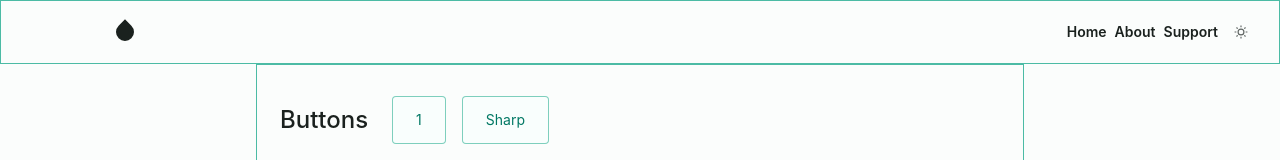
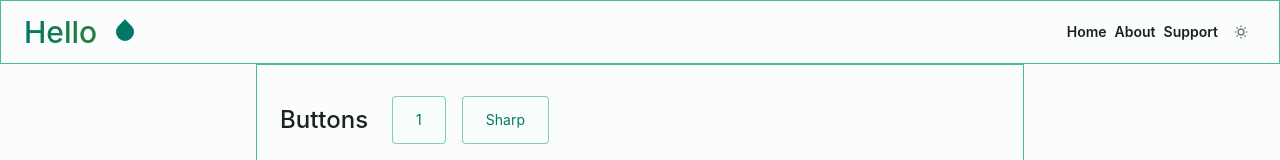
Before and after one commit to nrsimonelli/green-knight, a React (Create React App) app: page / in a window 1280 px wide. Shown: the top 160 px of the page. Built offline with nearby package versions, Linux system fonts and the light colour scheme.

Commit message:
fixed gradient issue

```diff
--- a/src/App.js
+++ b/src/App.js
@@ -23,7 +23,7 @@ const globalStyles = globalCss({
     fontFamily: '$untitled',
     fontSize: '$1',
     lineHeight: '1',
-    color: '$highContrast',
+    color: '$hiContrast',
   },
 });
 
@@ -77,6 +77,7 @@ const App = () => {
         </Flex>
         {buttonName.map((label, index) => (
           <Flex
+            key={index}
             direction='row'
             align='end'
             css={{ mt: '$2', p: '$2', '& > Button': { mr: '$3' } }}
@@ -135,19 +136,19 @@ const App = () => {
               justify='start'
               wrap='wrap'
             >
-              <Text color='contrast' size='1'>
+              <Text color='hiContrast' size='1'>
                 14px
               </Text>
-              <Text color='contrast' size='2'>
+              <Text color='hiContrast' size='2'>
                 24px
               </Text>
-              <Text color='contrast' size='3'>
+              <Text color='hiContrast' size='3'>
                 30px
               </Text>
-              <Text color='contrast' size='4'>
+              <Text color='hiContrast' size='4'>
                 56px
               </Text>
-              <Text color='contrast' size='5'>
+              <Text color='hiContrast' size='5'>
                 68px
               </Text>
             </Flex>
@@ -158,7 +159,7 @@ const App = () => {
 
             <TextTitle case='initial'>Lorem</TextTitle>
 
-            <Text color='contrast'>
+            <Text color='hiContrast'>
               Lorem ipsum dolor sit amet, consectetur adipiscing elit,
               sed do eiusmod tempor incididunt ut labore et dolore
               magna aliqua. Ut enim ad minim veniam, quis nostrud
@@ -235,7 +236,7 @@ const App = () => {
               '@bp1': '2',
               '@bp2': '3',
             }}
-            color='pink'
+            color='primary'
             gradient='true'
           >
             At the time, we were creating faux variants on top of
--- a/src/components/Nav/Nav.tsx
+++ b/src/components/Nav/Nav.tsx
@@ -26,7 +26,7 @@ const Nav = ({
           <Flex css={{ flexBasis: 'max-content' }}>
             <Text
               gradient
-              color='purple'
+              color='accent'
               size='3'
               weight='2'
               case='capitalize'
@@ -36,7 +36,7 @@ const Nav = ({
             <Text
               size='2'
               gradient
-              color='purple'
+              color='accent'
               css={{
                 marginTop: 'auto',
                 mx: '$3',
--- a/src/components/Text.tsx
+++ b/src/components/Text.tsx
@@ -44,32 +44,20 @@ export const Text = styled('div', {
       },
     },
     color: {
-      tomato: {
-        color: '$tomato11',
+      primary: {
+        color: '$primary11',
       },
-      red: {
-        color: '$red11',
+      secondary: {
+        color: '$secondary11',
       },
-      crimson: {
-        color: '$crimson11',
+      accent: {
+        color: '$accent11',
       },
-      pink: {
-        color: '$pink11',
+      hiContrast: {
+        color: '$hiContrast',
       },
-      plum: {
-        color: '$plum11',
-      },
-      purple: {
-        color: '$purple11',
-      },
-      violet: {
-        color: '$violet11',
-      },
-      contrast: {
-        color: '$highContrast',
-      },
-      lowContrast: {
-        color: '$lowContrast',
+      loContrast: {
+        color: '$loContrast',
       },
       black: {
         color: '$blackA11',
@@ -101,52 +89,38 @@ export const Text = styled('div', {
   },
   compoundVariants: [
     {
-      color: 'tomato',
+      color: 'primary',
       gradient: 'true',
       css: {
-        linearGradient: 'to right, $tomato11, $red11',
+        linearGradient: 'to right, $primary11, $tint11',
       },
     },
     {
-      color: 'red',
+      color: 'secondary',
       gradient: 'true',
       css: {
-        linearGradient: 'to right, $red11, $crimson11',
+        linearGradient: 'to right, $secondary11, $accent11',
       },
     },
     {
-      color: 'crimson',
+      color: 'accent',
       gradient: 'true',
       css: {
-        linearGradient: 'to right, $crimson11, $pink11',
-      },
-    },
-    {
-      color: 'pink',
-      gradient: 'true',
-      css: {
-        linearGradient: 'to right, $pink11, $purple11',
-      },
-    },
-    {
-      color: 'purple',
-      gradient: 'true',
-      css: {
-        linearGradient: 'to right, $purple11, $plum11',
-      },
-    },
-    {
-      color: 'plum',
-      gradient: 'true',
-      css: {
-        linearGradient: 'to right, $plum11, $violet11',
+        linearGradient: 'to right, $accent11, $shade11',
       },
     },
     {
       color: 'contrast',
       gradient: 'true',
       css: {
-        linearGradient: 'to right, $lowContrast, $highContrast',
+        linearGradient: 'to right, $hiContrast, $loContrast',
+      },
+    },
+    {
+      color: 'loContrast',
+      gradient: 'true',
+      css: {
+        linearGradient: 'to right, $loContrast, $hiContrast',
       },
     },
     {
@@ -167,7 +141,7 @@ export const Text = styled('div', {
   defaultVariants: {
     size: '1',
     weight: '1',
-    color: 'lowContrast',
+    color: 'loContrast',
     case: 'initial',
   },
 });
@@ -176,7 +150,7 @@ export const TextTitle = styled(Text, {
   defaultVariants: {
     size: '3',
     weight: '3',
-    color: 'contrast',
+    color: 'hiContrast',
     case: 'upper',
   },
 });
@@ -184,7 +158,7 @@ export const TextHead = styled(Text, {
   defaultVariants: {
     size: '2',
     weight: '2',
-    color: 'contrast',
+    color: 'hiContrast',
     case: 'capitalize',
   },
 });
@@ -192,7 +166,7 @@ export const TextSub = styled(Text, {
   defaultVariants: {
     size: '1',
     weight: '3',
-    color: 'contrast',
+    color: 'hiContrast',
     case: 'capitalize',
   },
 });
--- a/src/stitches.config.ts
+++ b/src/stitches.config.ts
@@ -130,8 +130,8 @@ export const { styled, config, theme, createTheme, globalCss } =
         appBg2: '$base2',
         appBg3: '$base9',
         appBg4: '$base10',
-        lowContrast: '$base11',
-        highContrast: '$base12',
+        loContrast: '$base11',
+        hiContrast: '$base12',
 
         white: '$whiteA12',
         black: '$blackA12',
@@ -370,8 +370,8 @@ export const altTheme = createTheme('alt-theme', {
     appBg2: '$base2',
     appBg3: '$base9',
     appBg4: '$base10',
-    lowContrast: '$base11',
-    highContrast: '$base12',
+    loContrast: '$base11',
+    hiContrast: '$base12',
 
     white: '$whiteA12',
     black: '$blackA12',
@@ -470,8 +470,8 @@ export const darkTheme = createTheme('dark-theme', {
     appBg2: '$base2',
     appBg3: '$base9',
     appBg4: '$base10',
-    lowContrast: '$base11',
-    highContrast: '$base12',
+    loContrast: '$base11',
+    hiContrast: '$base12',
 
     white: '$whiteA12',
     black: '$blackA12',
```
